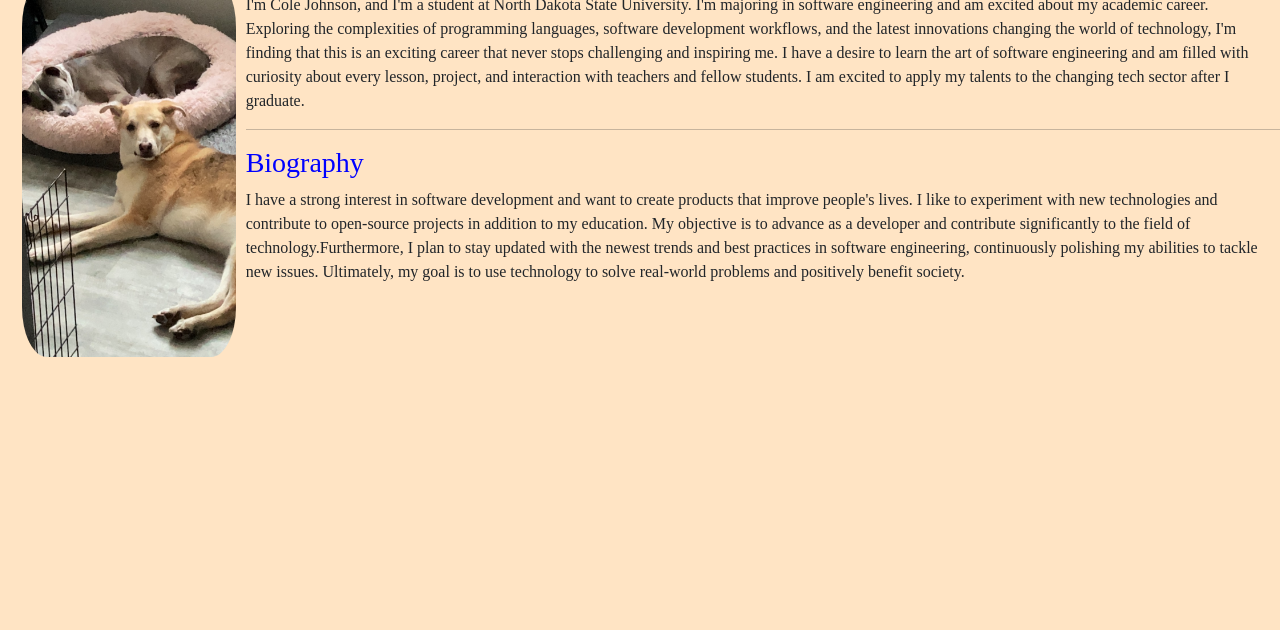
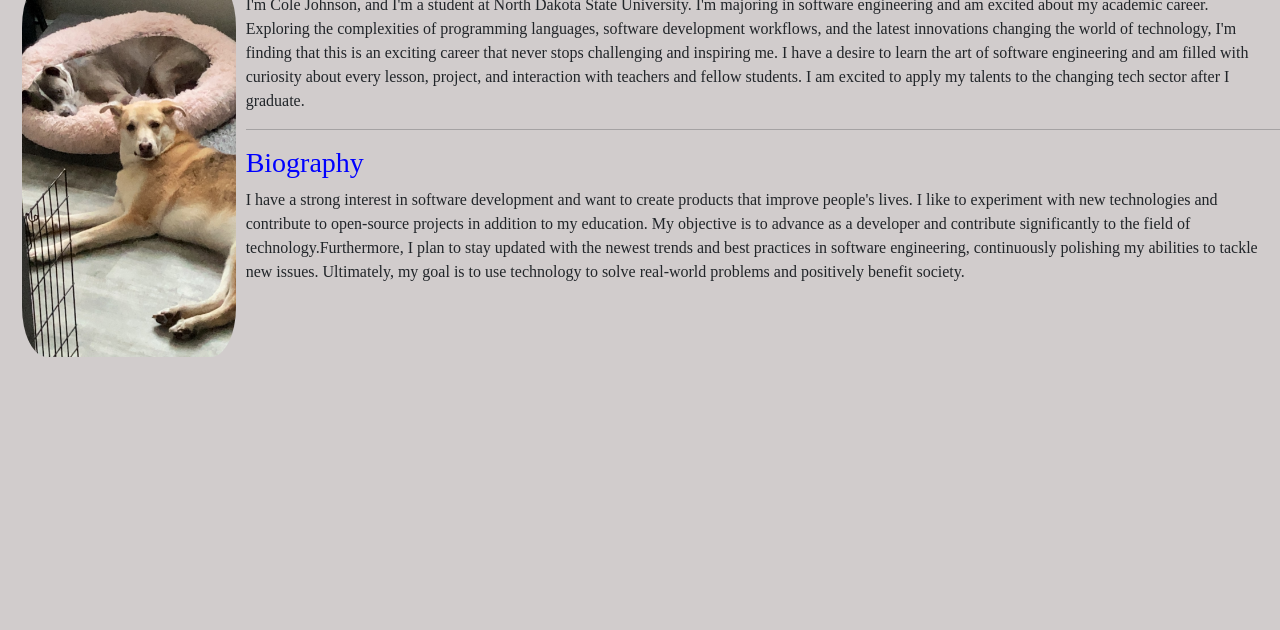
Before and after one commit to CSCI313-Spring2024/assignment-2-CRJohnsonTech, a plain HTML site: page index.html in a window 1280 px wide. Shown: the part 170-800 px from the top of the page. Drawn offline with nearby package versions, Linux system fonts and the light colour scheme.

Commit message:
Changed Background color

```diff
--- a/css/styles.css
+++ b/css/styles.css
@@ -24,5 +24,5 @@
 
   body {
     font-family: serif;
-    background-color: bisque;
+    background-color: rgb(209, 204, 204);
   }
```
